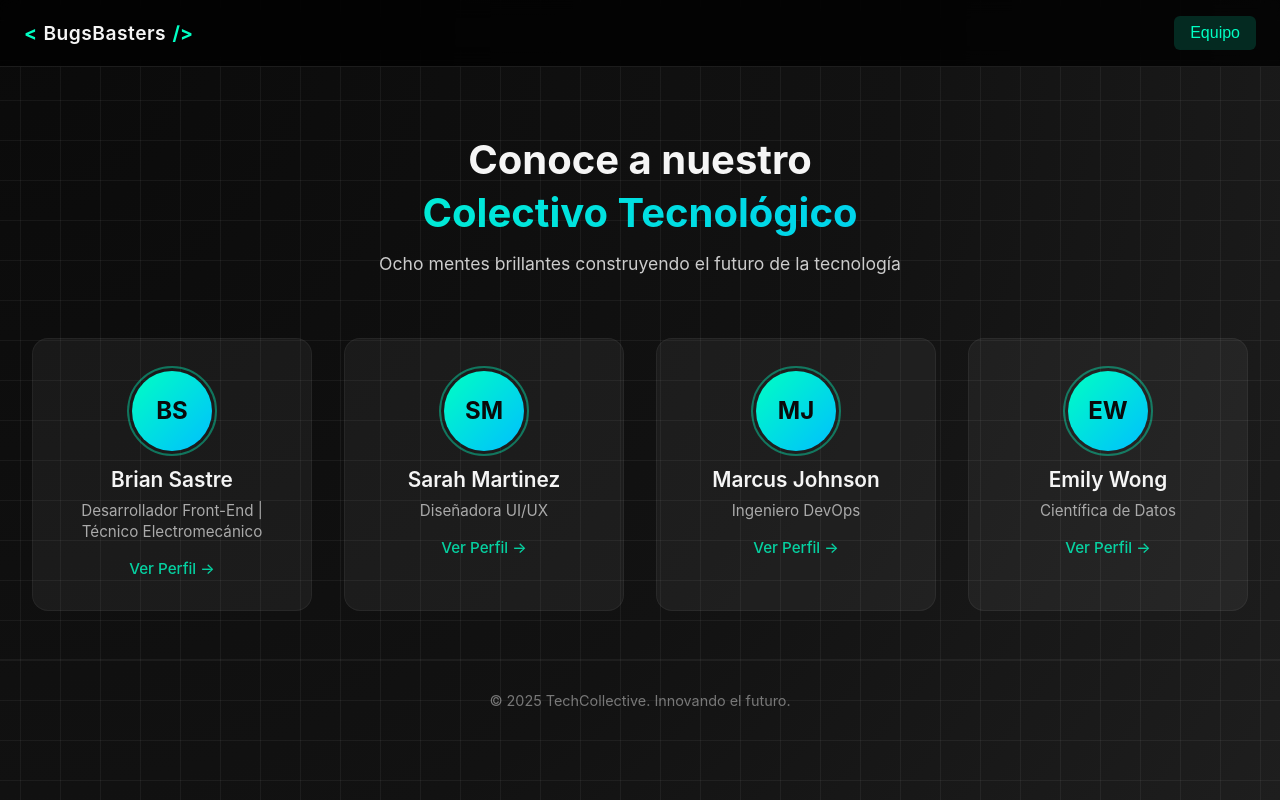
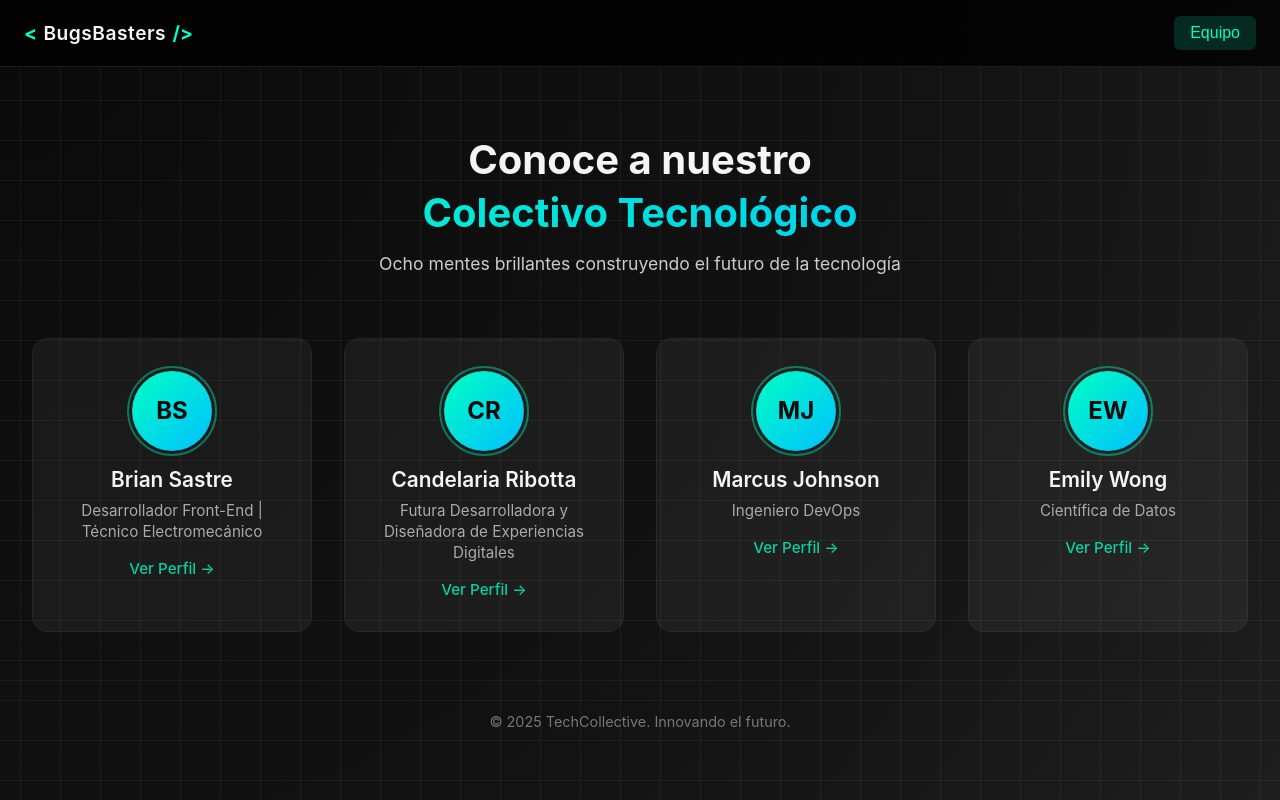
Before and after one commit to briansastre-ops/BugsBaster-sc-portfolio, a Vue app: page / in a window 1280 px wide. Built offline with nearby package versions, Linux system fonts and the light colour scheme.

Commit message:
Update App.vue

```diff
--- a/src/App.vue
+++ b/src/App.vue
@@ -210,22 +210,20 @@ const teamMembers = ref([
   },
   {
     id: 2,
-    name: 'Sarah Martinez',
-    initials: 'SM',
-    age: 26,
-    role: 'Diseñadora UI/UX',
-    location: 'Nueva York, NY',
-    bio: 'Diseñadora creativa enfocada en crear experiencias de usuario intuitivas y atractivas. Experta en sistemas de diseño y prototipado.',
+    name: 'Candelaria Ribotta',
+    initials: 'CR',
+    age: 18,
+    role: 'Futura Desarrolladora y Diseñadora de Experiencias Digitales',
+    location: 'San Rafael, Mendoza, Argentina',
+    bio: 'Actualmente estudio la Tecnicatura en Programación en la Universidad Tecnológica Nacional de San Rafael, donde desarrollo habilidades en los distintos lenguajes de programación. Me apasiona combinar el diseño y la lógica para crear interfaces funcionales y visualmente atractivas. Disfruto del proceso creativo y técnico detrás de cada experiencia digital, desde la idea hasta el resultado final.',
     studies: [
-      { degree: 'Lic. en Diseño Gráfico', institution: 'Parsons School of Design', year: '2020' },
-      { degree: 'Certificado en UX Design', institution: 'Nielsen Norman Group', year: '2021' }
+      { degree: 'Tecnicatura en Programación', institution: 'UTN San Rafael', year: 'En curso' },
     ],
-    skills: ['Figma', 'Adobe XD', 'Prototipado', 'Investigación de Usuarios', 'Sistemas de Diseño', 'Animación'],
+    skills: ['Python', 'Java', 'JavaScript', 'HTML', 'CSS', 'Pseint'],
     social: {
-      Dribbble: 'https://dribbble.com',
-      Behance: 'https://behance.net',
-      LinkedIn: 'https://linkedin.com',
-      Instagram: 'https://instagram.com'
+      GitHub: 'https://github.com/ribcande13',
+      LinkedIn: 'https://www.linkedin.com/in/cande-ribotta-072b9736a/',
+      Instagram: 'https://www.instagram.com/canddribotta/'
     }
   },
   {
```
